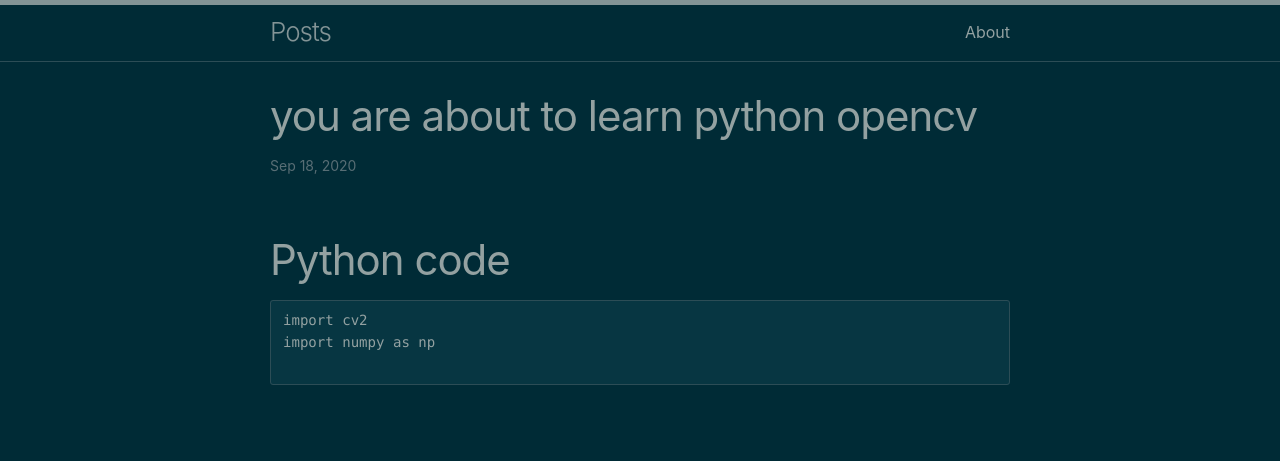
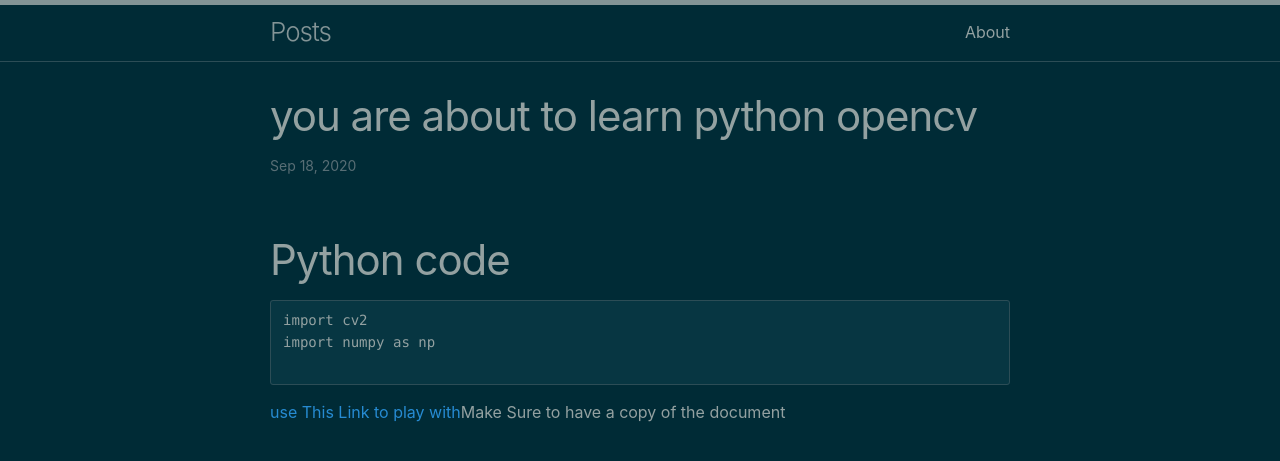
Before and after one commit to Sanjuvi/sanjeevi, a Jekyll site: the page built from _posts/2020-09-18-First-blog.md, in a window 1280 px wide. Shown: the top 461 px of the page. Built offline with Jekyll 4.4.1, drawn with Linux system fonts in a browser that asks for light colours; our own code applies the rules of GitHub Pages for plain Markdown files.

Commit message:
Update 2020-09-18-First-blog.md

````diff
--- a/_posts/2020-09-18-First-blog.md
+++ b/_posts/2020-09-18-First-blog.md
@@ -7,3 +7,4 @@ import cv2
 import numpy as np
 
 ```
+[use This Link to play with](https://colab.research.google.com/drive/1FhjIQAL-EoS2eq23GpPhGZ2zAGaic8_o?usp=sharing)Make Sure to have a copy of the document
````
